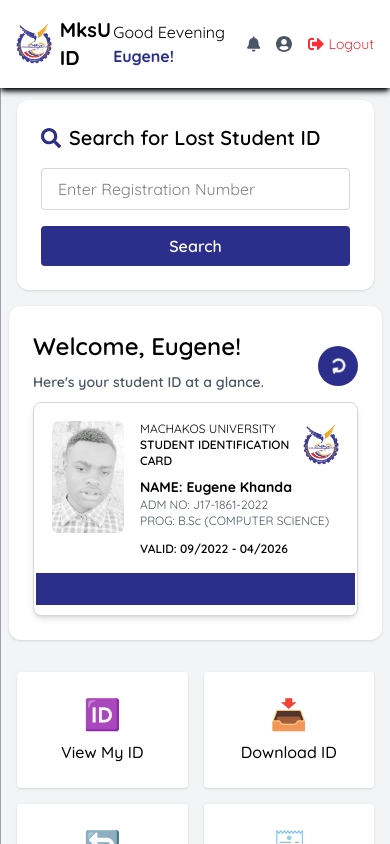
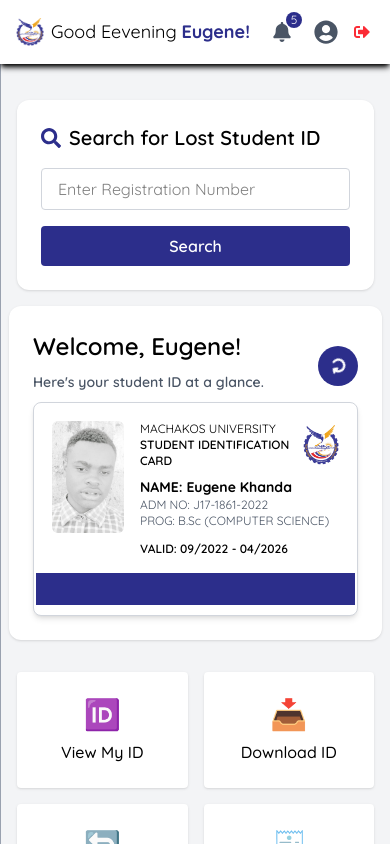
Before and after one commit to Grealishgit/School-ID, a React (Vite) app in the folder frontend/: page / in a window 390 px wide. Shown: the top 844 px of the page. Built offline with nearby package versions, Linux system fonts and the light colour scheme; a web font is replaced by a local one.

Commit message:
feat: refine Navbar layout and improve styling for better responsiveness

```diff
--- a/frontend/src/components/Navbar.jsx
+++ b/frontend/src/components/Navbar.jsx
@@ -6,15 +6,22 @@
     return (
         <nav className="bg-white fixed left-0 w-full shadow-md z-50 shadow-black p-4 flex justify-between items-center">
             <div className="flex flex-row gap-2 items-center">
-                <img src={logo} alt="" className='w-10 h-10 cursor-pointer' />
-                <p className='text-xl cursor-pointer font-bold'>MksU ID</p>
+                <img src={logo} alt="" className='md:w-10 w-7 md:h-10 h-7 cursor-pointer' />
+                <p className='text-xl md:block hidden  cursor-pointer font-bold'>MksU ID</p>
             </div>
-            <div className="flex items-center gap-4">
+            <div className="flex items-center text-lg  gap-4">
                 <p>Good Eevening <span className='text-[#2c2e8b] font-bold'>Eugene!</span> </p>
-                <FaBell className="w-5 h-5 cursor-pointer text-gray-600" />
+                <div className="relative flex items-center justify-center w-8 h-8">
+                    <FaBell className="w-5 h-5 text-gray-600 cursor-pointer" />
+                    <span className="absolute -top-1 -right-1 bg-[#2c2e8b]  text-white text-xs w-4 h-4 flex items-center justify-center rounded-full">
+                        5
+                    </span>
+                </div>
+
+
                 <FaUserCircle className="w-6 h-6 cursor-pointer text-gray-600" />
                 <button className="flex cursor-pointer items-center text-sm text-red-500">
-                    <FaSignOutAlt className="w-4 h-4 mr-1" /> Logout
+                    <FaSignOutAlt className="w-4 h-4 mr-1" /> <span className='md:block hidden'>Logout</span>
                 </button>
             </div>
         </nav>
```
